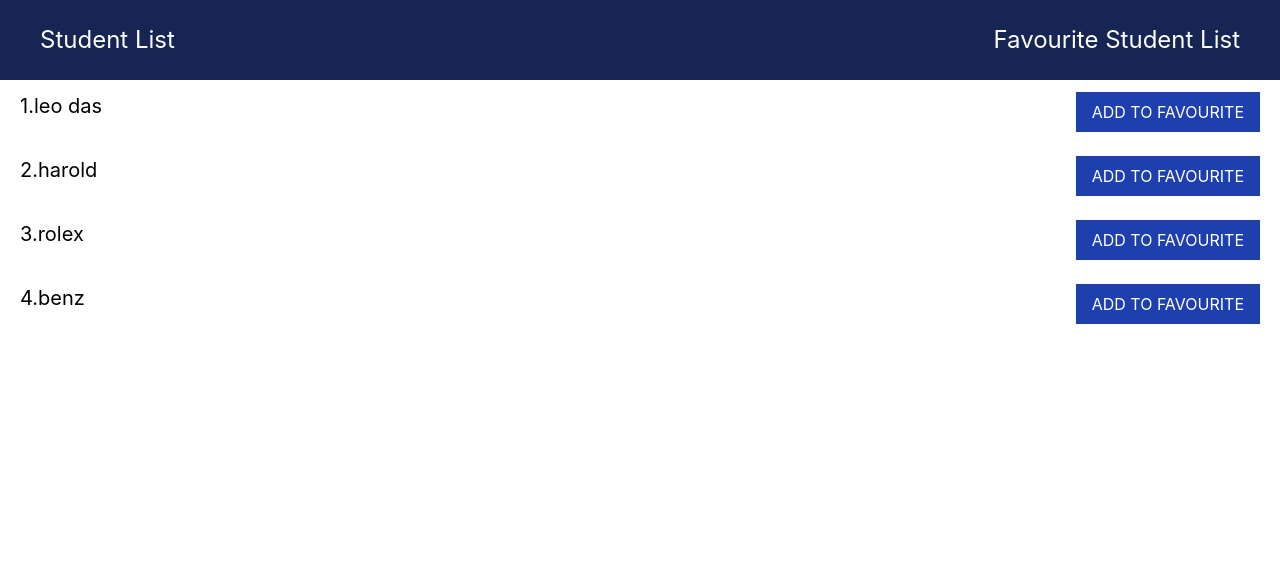
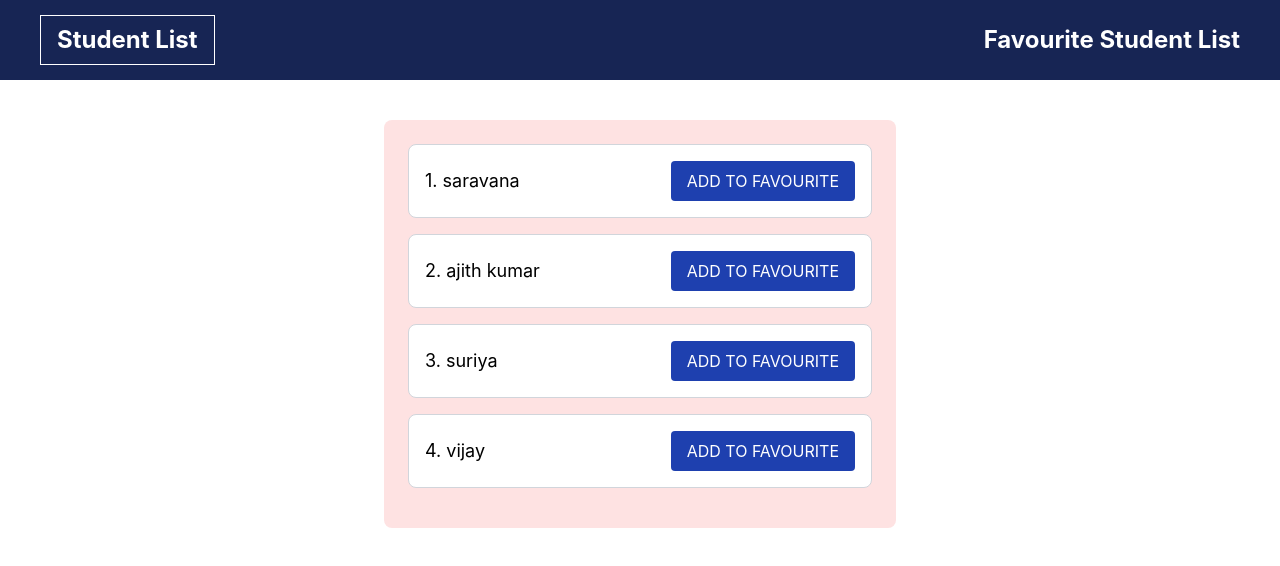
Before and after one commit to saravana3252/favStudentList, a React (Create React App) app: page / in a window 1280 px wide. Shown: the top 566 px of the page. Built offline with nearby package versions, Linux system fonts and the light colour scheme.

Commit message:
ui updated

```diff
--- a/src/components/FavStudentList.js
+++ b/src/components/FavStudentList.js
@@ -1,31 +1,34 @@
-function FavStudentList(props){
-    return(
+function FavStudentList(props) {
+    return (
         <>
-        { props.FavStudentList.length > 0 ?(
-            props.FavStudentList.map((student,index)=>{
-                return(
-                    <>
-                    <div className="flex justify-between py-3 px-5">
+            {props.FavStudentList.length > 0 ? (
+                props.FavStudentList.map((student, index) => {
+                    return (
+                        <div key={index} className="flex justify-between items-center py-3 px-5 mb-4 bg-white border border-gray-300 rounded-lg">
                             <div className="flex text-xl">
-                    <p>{index+1}.</p>
+                                <p className="mr-2">{index + 1}.</p>
                                 <p>{student}</p>
                             </div>
                             <div>
-                    <button className="p-2 px-4 bg-blue-800 text-white" onClick={()=>{
-                        props.RemoveStudent(index)
-                    }}>REMOVE</button>
+                                <button
+                                    className="px-4 py-2 bg-blue-800 text-white rounded hover:bg-blue-700 cursor-pointer"
+                                    onClick={() => {
+                                        props.RemoveStudent(index);
+                                    }}
+                                >
+                                    REMOVE
+                                </button>
                             </div>
                         </div>
+                    );
+                })
+            ) : (
+                <div className="w-full pt-60 font-bold flex justify-center items-center text-3xl">
+                    Add Favourite Students
+                </div>
+            )}
         </>
-                )
-            })
-        ):(<>
-        <div className="w-full pt-60 font-bold flex justify-center items-center text-3xl">Add Favourite Students</div>
-        </>
-        )
-        }
-        </>
-    )
+    );
 }
 
 export default FavStudentList;
--- a/src/components/Header.js
+++ b/src/components/Header.js
@@ -3,9 +3,9 @@ import { Link } from "react-router-dom";
 function Header(){
     return(
         <>
-          <div className="bg-blue-950 w-full h-20 flex justify-between items-center text-white text-2xl lg:px-10 px-2 cursor-pointer">
-      <div className="text-lg lg:text-2xl"><Link to="/">Student List</Link></div>
-      <div className="text-lg lg:text-2xl"><Link to="/favStudent">Favourite Student List</Link></div>
+          <div className="bg-blue-950 w-full h-20 flex justify-between items-center text-white text-2xl lg:px-10 px-4  cursor-pointer">
+      <div className="font-bold text-lg lg:text-2xl transition-all duration-300 border border-white p-2 px-4 hover:bg-gray-100 hover:text-blue-950 hover:border-black "><Link to="/">Student List</Link></div>
+      <div className="font-bold text-lg lg:text-2xl "><Link to="/favStudent">Favourite Student List</Link></div>
      </div>
         </>
     )
--- a/src/components/StudentList.js
+++ b/src/components/StudentList.js
@@ -1,33 +1,30 @@
 import { useState } from "react";
 
-function StudentList(props){
+function StudentList(props) {
+    const [data, setData] = useState(["saravana", "ajith kumar", "suriya", "vijay"]);
 
-const [data,setData] =useState(["leo das","harold","rolex","benz"])
-
-    return(
-        <>
-        {
-            data.map((student,index)=>{
-
-                return(
-                    <>
-                    <div className="flex justify-between py-3 px-5">
-                    <div className="flex text-xl">
-                    <p>{index+1}.</p>
-                    <p>{student}</p>
+    return (
+        <div className="p-6 bg-red-100 rounded-lg max-w-lg mx-auto lg:mt-10 mt-0">
+            {data.map((student, index) => {
+                return (
+                    <div key={index} className="flex justify-between items-center p-4 mb-4 bg-white border border-gray-300 rounded-lg">
+                        <div className="text-lg">
+                            <p>{index + 1}. {student}</p>
+                        </div>
+                        <div>
+                            <button
+                                className={`px-4 py-2 rounded ${props.favStudentData.includes(student) ? 'bg-gray-500 cursor-not-allowed' : 'bg-blue-800 hover:bg-blue-700 cursor-pointer'} text-white`}
+                                disabled={props.favStudentData.includes(student)}
+                                onClick={() => { props.favStudent(student) }}
+                            >
+                                {props.favStudentData.includes(student) ? "ADDED" : "ADD TO FAVOURITE"}
+                            </button>
+                        </div>
                     </div>
-                    <div>
-                    <button className="p-2 px-4 bg-blue-800 text-white" disabled={props.favStudentData.includes(student)} onClick={()=>{
-                       props.favStudent(student)
-                    }} style={{cursor:props.favStudentData.includes(student)?"not-allowed":"pointer"}}>{props.favStudentData.includes(student)? "ADDED" : "ADD TO FAVOURITE"}</button>
-                    </div>
-                    </div>
-                    </>
-                )
-            })
-        }
-        </>
-    )
+                );
+            })}
+        </div>
+    );
 }
 
 export default StudentList;
```
Lines whose indentation alone changed are shown as unchanged.
